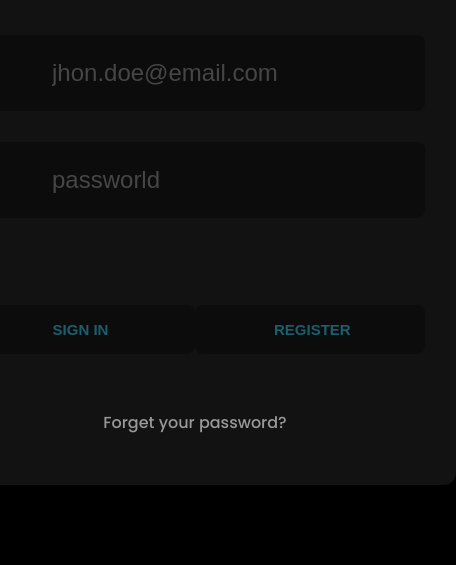
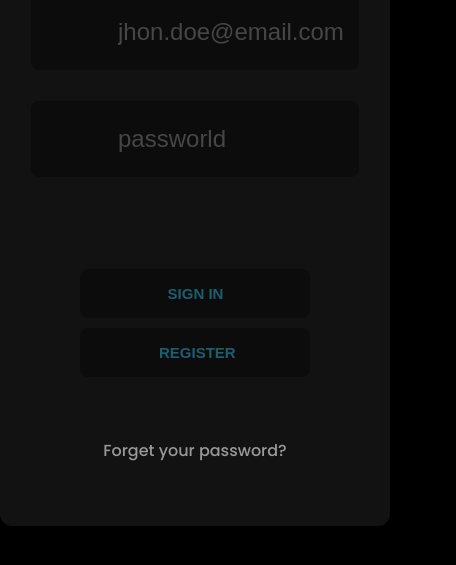
Before and after one commit to wilhamoreira/Wstore, a plain HTML site: page index.html in a window 390 px wide. Shown: the part 247-812 px from the top of the page, 456 px wide, since content can reach past the window. Drawn offline with Linux system fonts and the light colour scheme.

Commit message:
Adicionando funcões responsivas

```diff
--- a/assets/css/style.css
+++ b/assets/css/style.css
@@ -14,11 +14,9 @@ body{
     align-items: center;
 }
 div.conteudo{
-
     background-color: #1E1E1E;
     opacity: 0.6;
     width: 584px;
-    height: 620px;
     border-radius: 12px;
 }
 .cabecalho{
@@ -99,4 +97,42 @@ button:hover{
     justify-content: center;
     align-items: center;
     color: #FFFFFF;
+    margin-bottom: 63px;
 }
+
+@media screen and (max-width: 768px) {
+    .conteudo{
+
+        width: 100vw;
+    }
+    .botoes{
+
+        display: flex;
+        flex-direction: column;
+        justify-content: center;
+        align-items: center;
+
+    }
+    .botoes > button{
+
+        margin: 5px;
+    }
+    .recuperar-senha{
+
+        margin-bottom: 10px;
+    }
+    /* .container{
+        padding: 2rem 0;
+        display: flex;
+        gap: 1rem;
+        flex-direction: column;
+        width: 100%;
+    }
+    .container > div{
+        font-size: 3rem;
+    }
+    .container > p {
+        font-size: 1rem;
+    } */
+
+}
```
